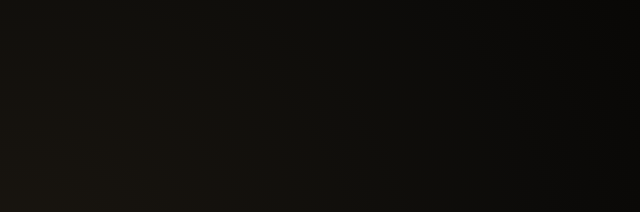
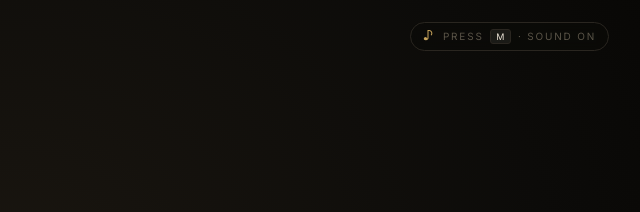
Before and after one commit to mozkandev/art-museum, a website built with Vite: page index.html in a window 1280 px wide. Shown: the top 212 px of the page, 635-1275 px from the left. Built offline with nearby package versions, Linux system fonts and the light colour scheme.

Commit message:
feat(audio): M-key mute toggle + persistent top-right hint
- master gain halved (0.32 → 0.16) and a muted-aware branch added.
- new Audio.toggleMute() / isMute() with a 0.4s smooth crossfade.
- new #audio-hint pill in the top-right showing '♪ press M · sound
  on/off'. Small, semi-transparent, blurred backdrop, gets a gold
  tint when muted.
- window keydown listener binds M to toggleMute, ignores inputs.

```diff
--- a/index.html
+++ b/index.html
@@ -92,6 +92,12 @@
       </div>
     </section>
 
+    <!-- Always-on ambient audio hint (top-right). M = mute toggle. -->
+    <div id="audio-hint" class="audio-hint" aria-live="polite" title="Press M to mute the ambient music">
+      <span class="audio-hint__icon" aria-hidden="true">♪</span>
+      <span class="audio-hint__label">press <kbd>M</kbd> · <span id="audio-hint-state">sound on</span></span>
+    </div>
+
     <script type="module" src="/src/main.js"></script>
   </body>
 </html>
--- a/src/audio.js
+++ b/src/audio.js
@@ -13,6 +13,7 @@ let ctx = null;
 let masterGain = null;
 let started = false;
 let scheduled = []; // intervals + timeouts for arpeggio
+let muted = false; // user-controlled mute (M key)
 
 // A minor: A2..A3 — the "old gallery" base.
 const ROOT_FREQ = 110; // A2
@@ -149,16 +150,18 @@ export function start() {
   // Kick off the arp immediately so the gallery isn't silent for 1s.
   playStep();
 
-  // ── Fade in the master + per-voice levels ────────────────────────────
+  // ── Fade in the master + per-voice levels (volume reduced ~50% from
+  // the original levels — gallery ambience should be felt, not heard).
   const now = ctx.currentTime;
+  const targetMaster = muted ? 0 : 0.16;
   masterGain.gain.cancelScheduledValues(now);
   masterGain.gain.setValueAtTime(0, now);
-  masterGain.gain.linearRampToValueAtTime(0.32, now + 4.0); // gentle 4s fade-in
+  masterGain.gain.linearRampToValueAtTime(targetMaster, now + 4.0);
   droneGain.gain.linearRampToValueAtTime(0.45, now + 4.0);
   padGain.gain.linearRampToValueAtTime(0.25, now + 4.0);
   arpGain.gain.linearRampToValueAtTime(0.6, now + 4.0);
 
-  // Stash refs so stop() can fade & tear down.
+  // Stash refs so stop()/mute() can fade & tear down.
   ctx._gallery = { droneGain, padGain, arpGain, padOscs, drone1, drone2 };
 }
 
@@ -183,3 +186,20 @@ export function stop() {
   for (const id of scheduled) clearInterval(id);
   scheduled = [];
 }
+
+/** Toggle the mute. Returns the new muted state. */
+export function toggleMute() {
+  muted = !muted;
+  if (ctx && masterGain && started) {
+    const now = ctx.currentTime;
+    masterGain.gain.cancelScheduledValues(now);
+    masterGain.gain.setValueAtTime(masterGain.gain.value, now);
+    masterGain.gain.linearRampToValueAtTime(muted ? 0 : 0.16, now + 0.4);
+  }
+  return muted;
+}
+
+/** Read-only state. */
+export function isMuted() {
+  return muted;
+}
--- a/src/main.js
+++ b/src/main.js
@@ -274,9 +274,30 @@ document.addEventListener("pointerlockchange", () => {
 $("#lock-enter").addEventListener("click", lockIn);
 $("#lock-back").addEventListener("click", backToTimeline);
 
+// ── AUDIO MUTE TOGGLE (M key) ─────────────────────────────────────────────
+function updateAudioHint() {
+  const el = $("#audio-hint");
+  const state = $("#audio-hint-state");
+  if (!el || !state) return;
+  state.textContent = Audio.isMuted() ? "sound off" : "sound on";
+  el.classList.toggle("audio-hint--muted", Audio.isMuted());
+}
+window.addEventListener("keydown", (e) => {
+  // Ignore key events that originated in form fields (none currently, but
+  // future-proof).
+  const tag = (e.target && e.target.tagName) || "";
+  if (tag === "INPUT" || tag === "TEXTAREA") return;
+  if (e.key === "m" || e.key === "M") {
+    e.preventDefault();
+    Audio.toggleMute();
+    updateAudioHint();
+  }
+});
+
 // ── BOOT ──────────────────────────────────────────────────────────────────
 document.addEventListener("DOMContentLoaded", () => {
   setupIntro();
+  updateAudioHint();
 });
 
 function escapeHtml(s) {
--- a/src/styles.css
+++ b/src/styles.css
@@ -454,3 +454,53 @@ button { font-family: inherit; cursor: pointer; }
 }
 .gallery__hud .dot { width: 4px; height: 4px; background: var(--gold); border-radius: 50%; }
 #gallery-hud-artist { color: var(--gold); }
+
+/* ── AUDIO HINT (top-right, always visible) ───────────────────────────── */
+.audio-hint {
+  position: fixed;
+  top: 22px;
+  right: 36px;
+  z-index: 40;
+  display: inline-flex;
+  align-items: center;
+  gap: 8px;
+  padding: 6px 12px;
+  font-family: var(--sans);
+  font-size: 10px;
+  letter-spacing: 0.18em;
+  text-transform: uppercase;
+  color: var(--ink-faint);
+  background: rgba(12, 11, 9, 0.55);
+  border: 1px solid var(--line);
+  border-radius: 999px;
+  backdrop-filter: blur(6px);
+  -webkit-backdrop-filter: blur(6px);
+  user-select: none;
+  pointer-events: none; /* passive; we toggle on M key, not click */
+  transition: color 0.2s ease, border-color 0.2s ease;
+}
+.audio-hint__icon {
+  font-size: 13px;
+  line-height: 1;
+  color: var(--gold);
+  display: inline-block;
+  transform: translateY(-1px);
+}
+.audio-hint kbd {
+  display: inline-block;
+  font-family: var(--sans);
+  font-size: 9px;
+  letter-spacing: 0.12em;
+  padding: 1px 5px;
+  margin: 0 2px;
+  color: var(--ink);
+  background: rgba(232, 226, 212, 0.08);
+  border: 1px solid var(--line);
+  border-radius: 3px;
+  text-transform: uppercase;
+}
+.audio-hint--muted {
+  color: var(--gold-2);
+  border-color: var(--gold-2);
+}
+.audio-hint--muted .audio-hint__icon { color: var(--gold-2); opacity: 0.5; }
```
